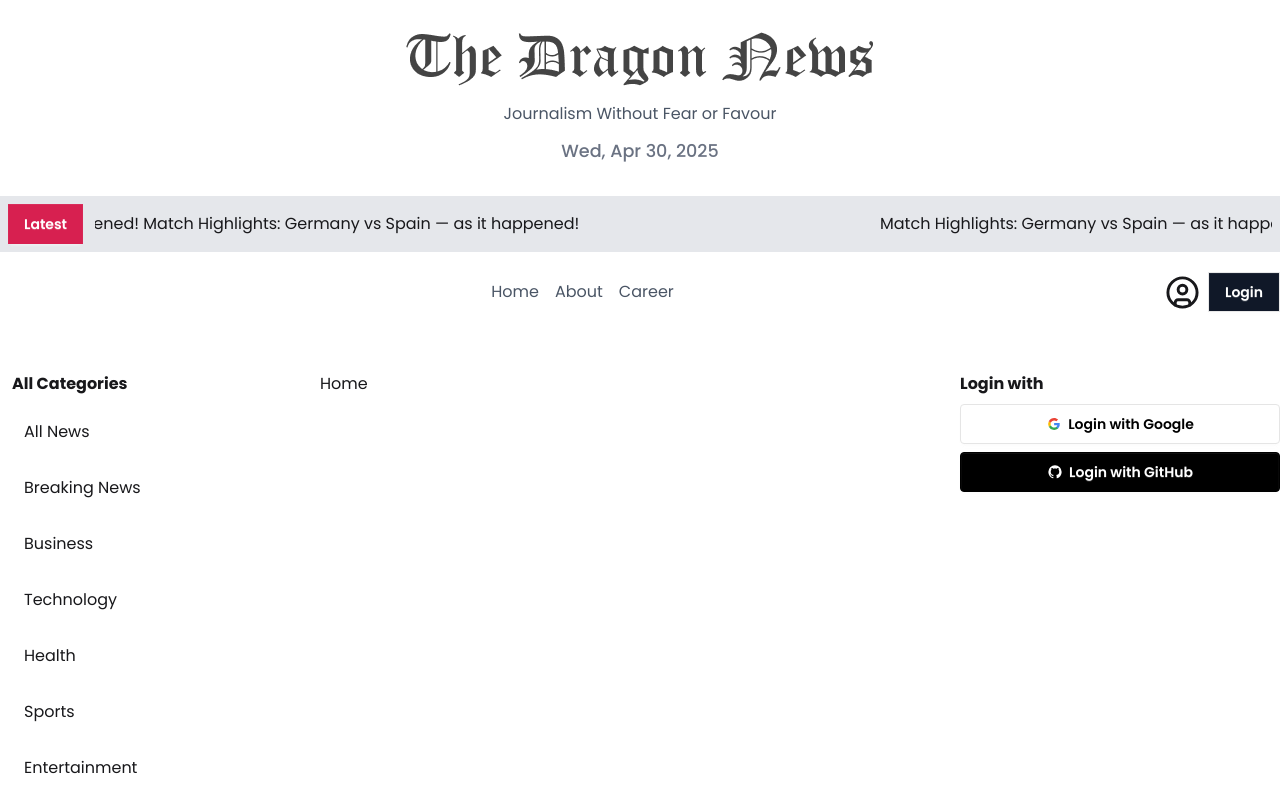
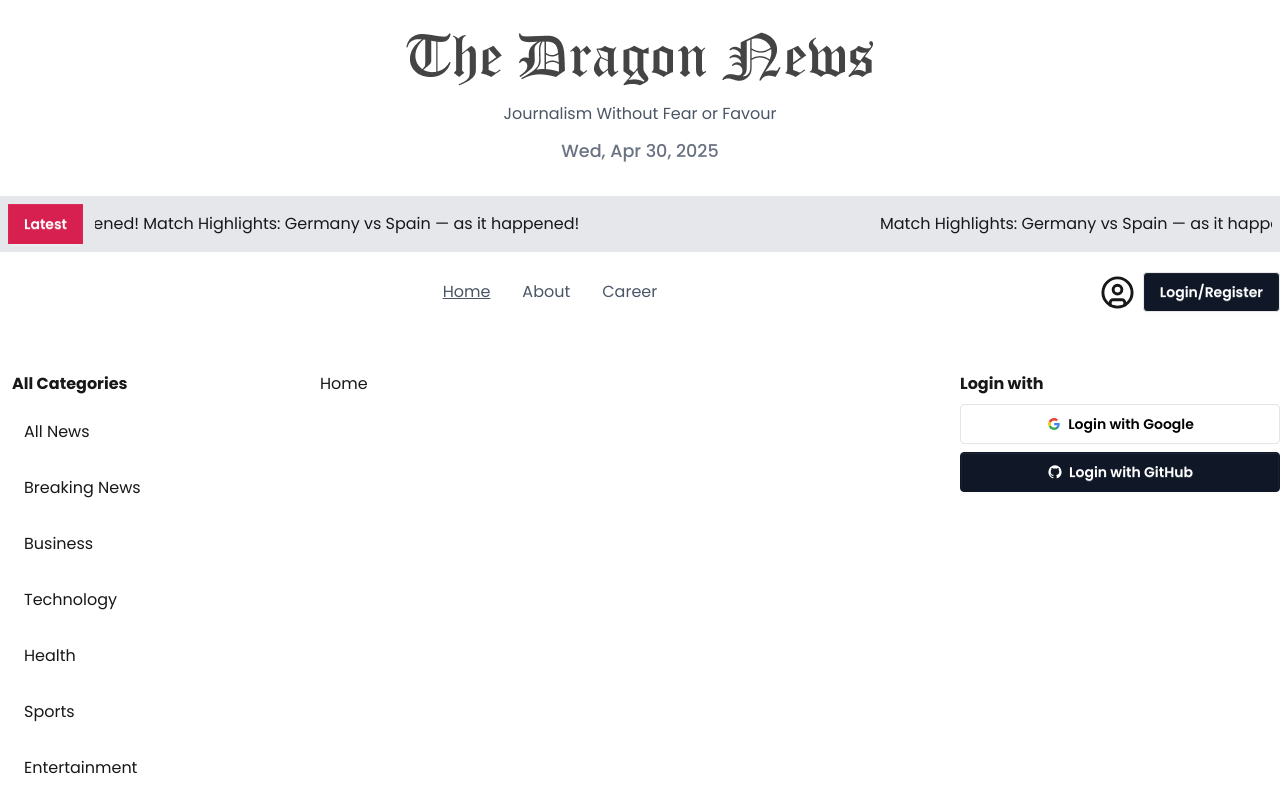
Before and after one commit to mushfiqueraiyan/the_dragon_news, a React (Vite) app: page / in a window 1280 px wide. Shown: the top 800 px of the page. Built offline with nearby package versions, Linux system fonts and the light colour scheme.

Commit message:
added some styles on menu and added category info on category pages - style remaining

```diff
--- a/src/components/LeftContainer.jsx
+++ b/src/components/LeftContainer.jsx
@@ -1,10 +1,14 @@
-import React from "react";
+import React, { Suspense } from "react";
 import LeftLayout from "../layouts/LeftLayout";
 
 const LeftContainer = () => {
   return (
     <div>
-      <LeftLayout />
+      <Suspense
+        fallback={<span className="loading loading-ring loading-xl"></span>}
+      >
+        <LeftLayout />
+      </Suspense>
     </div>
   );
 };
--- a/src/components/Menu.jsx
+++ b/src/components/Menu.jsx
@@ -6,17 +6,36 @@ const Menu = () => {
   return (
     <nav className="flex items-center justify-between mb-3">
       <div></div>
-      <div className="flex gap-4 text-gray-600 items-center justify-center">
-        <NavLink to={"/"}>Home</NavLink>
-        <NavLink to={"/about"}>About</NavLink>
-        <NavLink to={"/career"}>Career</NavLink>
+      <div className="flex gap-8 text-gray-600 items-center justify-center">
+        <NavLink
+          className={({ isPending, isActive }) =>
+            isPending ? "pending..." : isActive ? "underline" : ""
+          }
+          to={"/"}
+        >
+          Home
+        </NavLink>
+        <NavLink
+          className={({ isPending, isActive }) =>
+            isPending ? "pending..." : isActive ? "underline" : ""
+          }
+          to={"/about"}
+        >
+          About
+        </NavLink>
+        <NavLink
+          className={({ isPending, isActive }) =>
+            isPending ? "pending..." : isActive ? "underline" : ""
+          }
+          to={"/career"}
+        >
+          Career
+        </NavLink>
       </div>
       {/* Login button section will be dynamic */}
       <div className="login-btn flex items-center gap-2">
         <CircleUser size={35} />
-        <button className="btn bg-gray-900 rounded-none text-white">
-          Login
-        </button>
+        <button className="btn bg-gray-900  text-white">Login/Register</button>
       </div>
     </nav>
   );
--- a/src/components/SocialLogin.jsx
+++ b/src/components/SocialLogin.jsx
@@ -34,7 +34,7 @@ const SocialLogin = () => {
         </svg>
         Login with Google
       </button>
-      <button className="btn bg-black w-full mt-2 text-white border-black">
+      <button className="btn bg-gray-900 w-full mt-2 text-white border-gray-900">
         <svg
           aria-label="GitHub logo"
           width="16"
--- a/src/pages/CategoryPage.jsx
+++ b/src/pages/CategoryPage.jsx
@@ -1,11 +1,46 @@
-import React from "react";
-import { useParams } from "react-router";
+import React, { useEffect, useState } from "react";
+import { useLoaderData, useParams } from "react-router";
 
 const CategoryPage = () => {
   const { id } = useParams();
+  const data = useLoaderData();
+
+  const [categoryNews, setCategoryNews] = useState([]);
+
+  useEffect(() => {
+    if (id == "0") {
+      setCategoryNews(data);
+      return;
+    } else if (id == "1") {
+      const filteredNews = data.filter(
+        (news) => news.others.is_today_pick == true
+      );
+      setCategoryNews(filteredNews);
+    } else {
+      const filteredNews = data.filter((news) => news.category_id == id);
+      setCategoryNews(filteredNews);
+    }
+  }, [data, id]);
+
   return (
     <div>
-      <h1>CategoryPage {id}</h1>
+      {categoryNews.length === 0 ? (
+        "No news here brokie"
+      ) : (
+        <div>
+          {categoryNews.map((news) => {
+            return (
+              <div className="p-5">
+                <img
+                  src={news.thumbnail_url}
+                  className="w-full h-90 object-cover"
+                  alt=""
+                />
+              </div>
+            );
+          })}
+        </div>
+      )}
     </div>
   );
 };
--- a/src/routes/Router.jsx
+++ b/src/routes/Router.jsx
@@ -24,6 +24,7 @@ export const route = createBrowserRouter([
       },
       {
         path: "/category/:id",
+        loader: () => fetch("/news.json").then((res) => res.json()),
         element: <CategoryPage />,
       },
     ],
```
